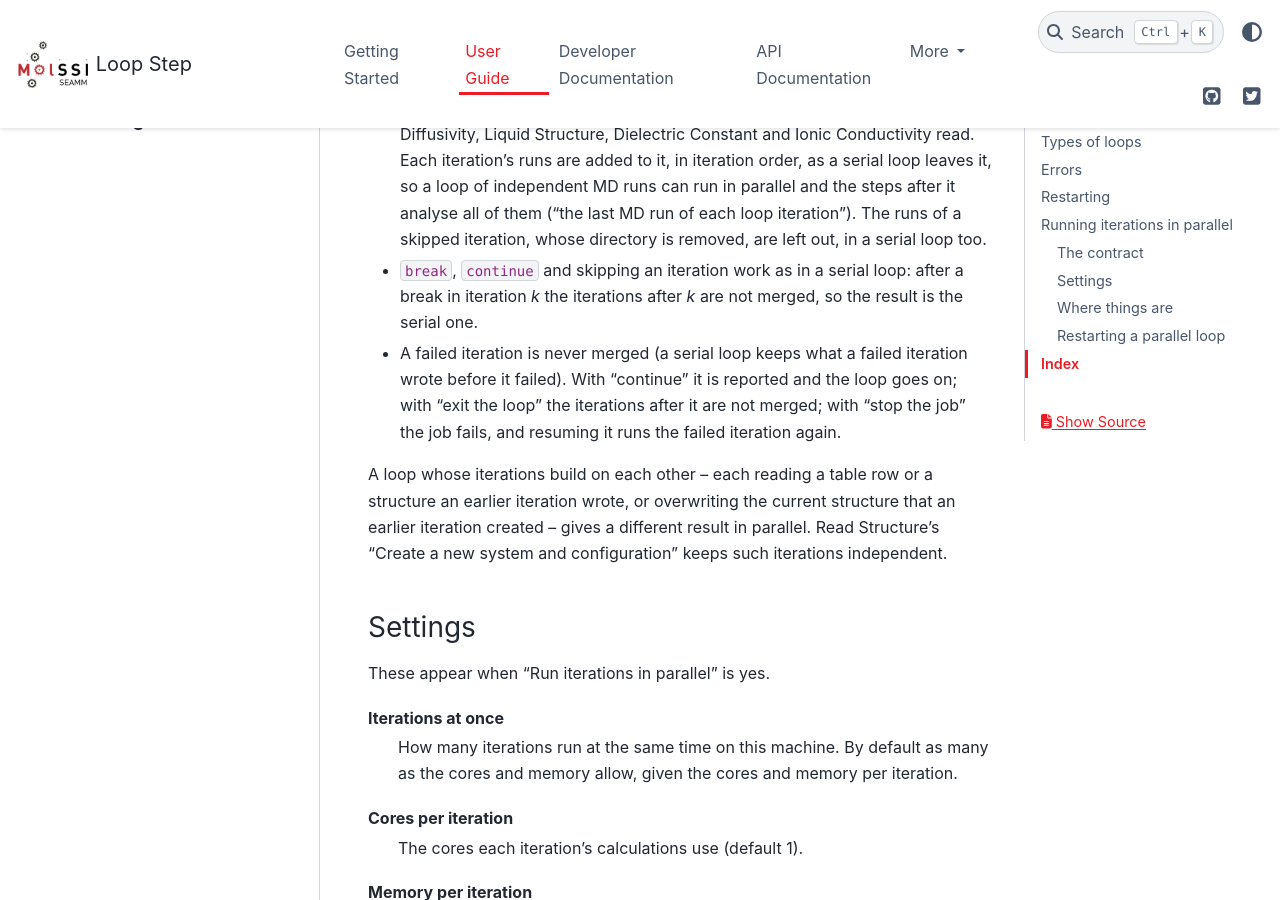
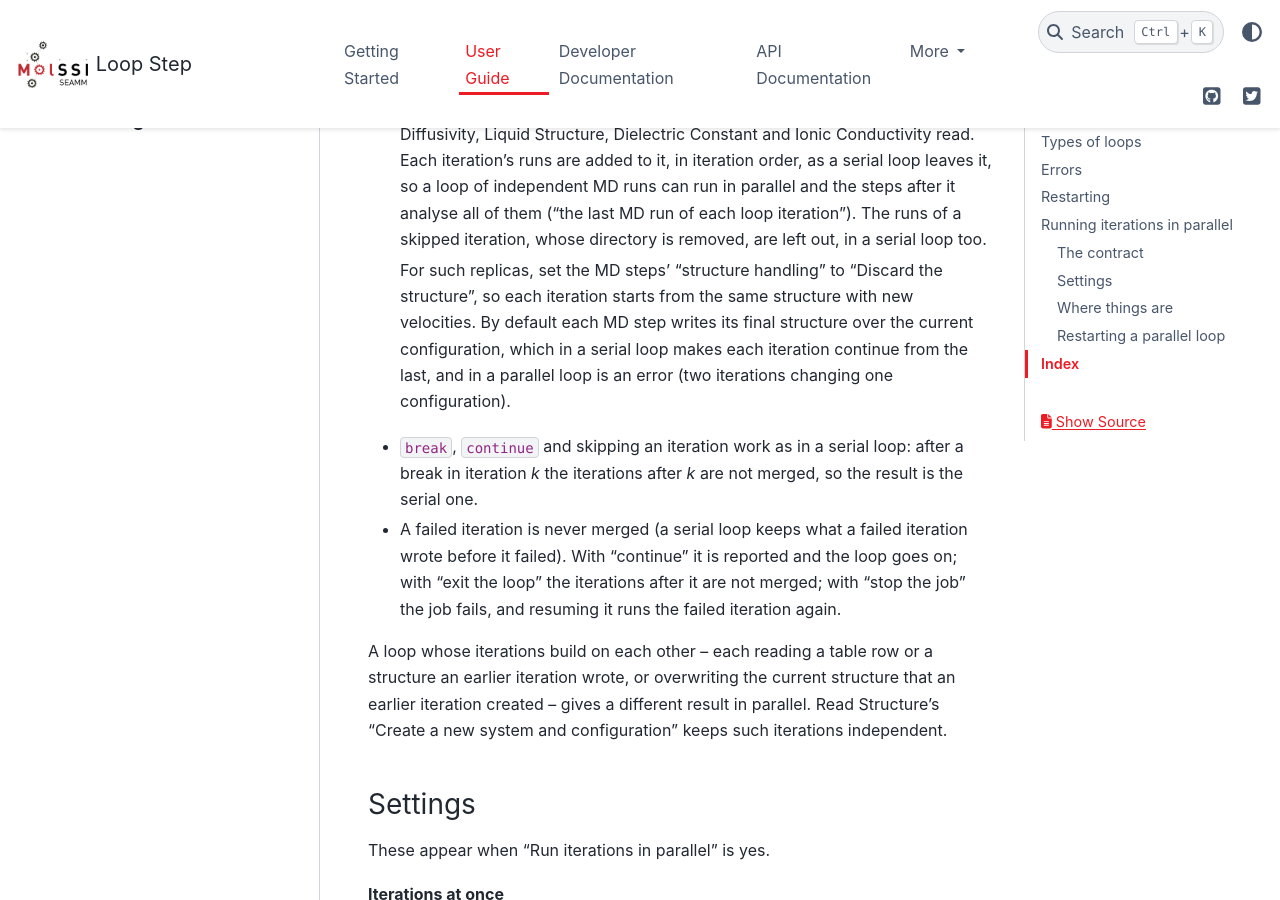
Before and after one commit to molssi-seamm/loop_step, a Sphinx documentation site: the page built from docs/user_guide/index.rst, in a window 1280 px wide and 900 px high, scrolled down 1891 px. Built offline with Sphinx 7.4.7 and the PyData theme 0.15.4, drawn with Linux system fonts in a browser that asks for light colours; pages that are not in the unit, such as notebooks, are missing from menus.

Commit message:
User guide: MD replicas in a loop should discard their final structure
Co-Authored-By: Claude Opus 5.5 <noreply@anthropic.com>

```diff
--- a/docs/user_guide/index.rst
+++ b/docs/user_guide/index.rst
@@ -76,6 +76,13 @@ Choosing parallel declares that the iterations are independent:
   parallel and the steps after it analyse all of them ("the last MD run of each
   loop iteration"). The runs of a skipped iteration, whose directory is removed,
   are left out, in a serial loop too.
+
+  For such replicas, set the MD steps' "structure handling" to "Discard the
+  structure", so each iteration starts from the same structure with new
+  velocities. By default each MD step writes its final structure over the
+  current configuration, which in a serial loop makes each iteration continue
+  from the last, and in a parallel loop is an error (two iterations changing
+  one configuration).
 - ``break``, ``continue`` and skipping an iteration work as in a serial loop:
   after a break in iteration *k* the iterations after *k* are not merged, so
   the result is the serial one.
```
